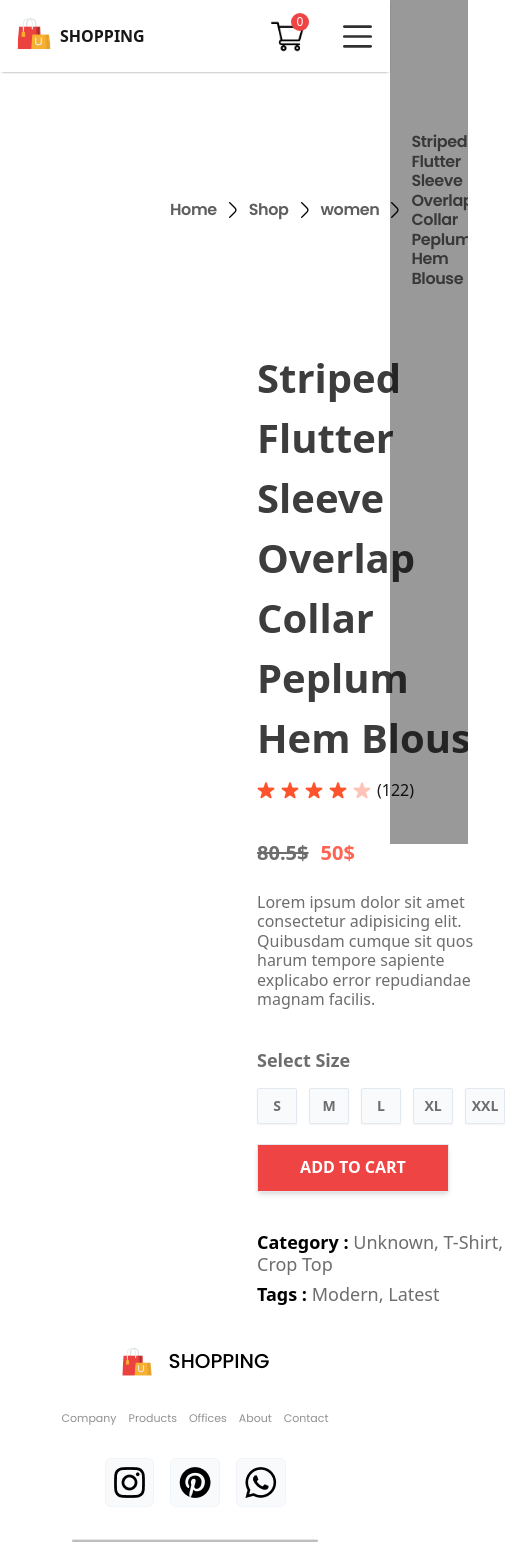
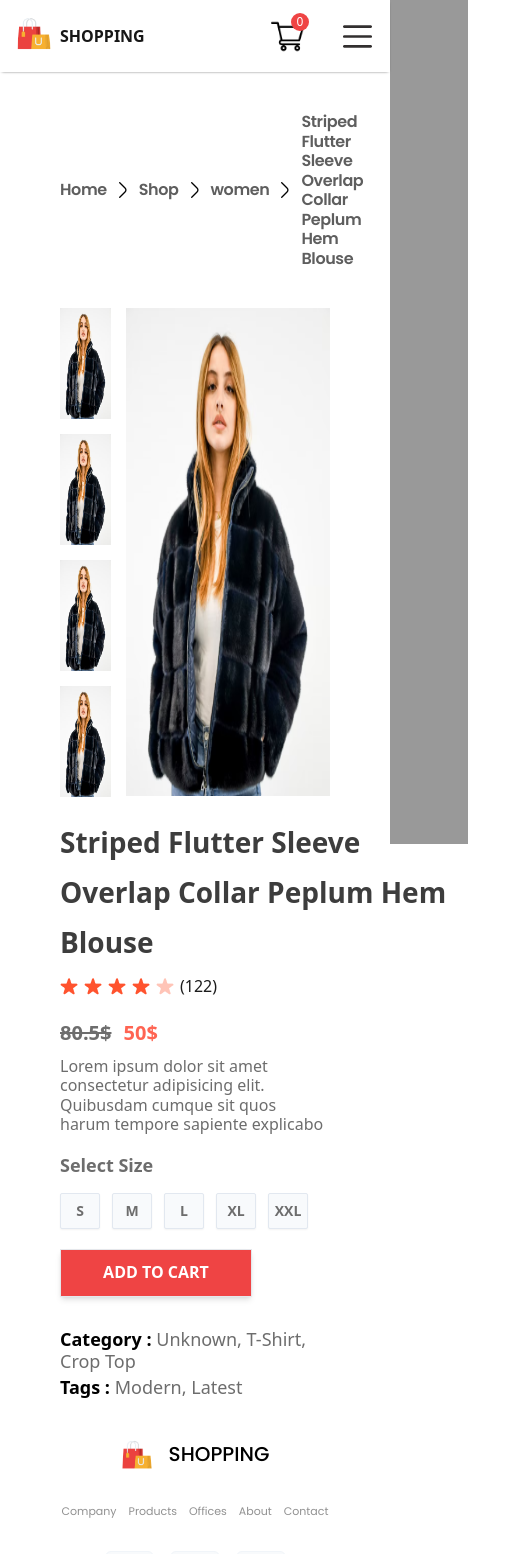
Before and after one commit to Twana9/E-Commerce-React-App, a React (Vite) app: page /product/1 in a window 390 px wide. Shown: the top 1554 px of the page, 505 px wide, since content can reach past the window. Built offline with nearby package versions, Linux system fonts and the light colour scheme; a web font is replaced by a local one.

Commit message:
responsive dispaly product

```diff
--- a/src/Components/BreadScrum.jsx
+++ b/src/Components/BreadScrum.jsx
@@ -5,9 +5,10 @@ export function BreadScrum(props) {
   const { product } = props;
   return (
     <div
-      className="flex items-center gap-2 my-[60px] mx-[170px]
+      className="flex items-center gap-2 my-[60px] mx-[130px]
     font-poppins text-base tracking-tight max-container
-    text-capitalize font-semibold text-[#5e5e5e]"
+    text-capitalize font-semibold text-[#5e5e5e]
+    max-xl:mx-[60px] max-xl:my-[40px]"
     >
       Home
       <img src={newArrow} alt=">" className="" />
--- a/src/Components/ProductDisplay.jsx
+++ b/src/Components/ProductDisplay.jsx
@@ -4,48 +4,67 @@ export function ProductDisplay(props) {
   const { product } = props;
   return (
     <div
-      className="flex  my-0 mx-[170px]
-      max-container "
+      className="flex  my-0 mx-[130px]
+      max-container max-xl:mx-[60px]
+      max-lg:flex-col "
     >
       <div
         className="left flex
-       gap-[17px]"
+       gap-[17px] max-xl:gap-[10px] max-lg:gap-[15px]"
       >
-        <div className="image-list flex flex-col gap-4">
+        <div
+          className="image-list flex flex-col gap-4
+        max-xl:gap-[10px] max-lg:gap-[15px]"
+        >
           <img
             src={product.image}
             alt="item"
-            className="h-[131px] w-[200px] "
+            className="h-[131px] w-[200px]
+            max-xl:h-[111px] max-lg:w-[100px] "
           />
           <img
             src={product.image}
             alt="item"
-            className="h-[131px] w-[200px] "
+            className="h-[131px] w-[200px]
+            max-xl:h-[111px] max-lg:w-[100px] "
           />
           <img
             src={product.image}
             alt="item"
-            className="h-[131px] w-[200px] "
+            className="h-[131px] w-[200px]
+            max-xl:h-[111px] max-lg:w-[100px] "
           />
           <img
             src={product.image}
             alt="item"
-            className="h-[131px] w-[200px] "
+            className="h-[131px] w-[200px]
+            max-xl:h-[111px] max-lg:w-[100px] "
           />
         </div>
         <div className="main-img">
           <img
             src={product.image}
             alt="main-item"
-            className="h-[574px] w-[890px]"
+            className="h-[574px] w-[890px]
+            max-xl:h-[473px] max-xl:w-[700px]
+            max-lg:w-[400px] max-lg:h-[488px]"
           />
         </div>
       </div>
-      <div className="right flex flex-col mx-[70px] ">
-        <h1 className="text-[#3d3d3d] text-[40px] font-bold">{product.name}</h1>
+      <div
+        className="right flex flex-col mx-[70px]
+      max-xl:mx-[30px] max-lg:mx-0 max-lg:mt-[20px]"
+      >
+        <h1
+          className="text-[#3d3d3d] text-[40px] font-bold
+        min-w-[418px] max-xl:text-3xl"
+        >
+          {product.name}
+        </h1>
         <div
           className="right-star flex gap-1.5 items-center
-        text-base text-[#1c1c1c] mt-[13px]"
+        text-base text-[#1c1c1c] mt-[13px]
+        max-xl:mt-[10px]"
         >
           <img src={starIcon} alt="star" />
           <img src={starIcon} alt="star" />
@@ -54,21 +73,26 @@ export function ProductDisplay(props) {
           <img src={starDullIcon} alt="star_dull" />
           <p>(122)</p>
         </div>
-        <div className="flex gap-3 text-xl font-bold mt-10">
+        <div
+          className="flex gap-3 text-xl font-bold mt-10
+        max-xl:mt-6"
+        >
           <div className="text-slate-gray line-through ">
             {product.old_price}$
           </div>
           <div className="text-coral-red">{product.new_price}$</div>
         </div>
-        <div className="text-base text-slate-gray mt-7">
+        <div
+          className="text-base text-slate-gray mt-7
+        max-xl:mt-3"
+        >
           Lorem ipsum dolor sit amet consectetur adipisicing elit. Quibusdam
-          cumque sit quos harum tempore sapiente explicabo error repudiandae
-          magnam facilis.
+          cumque sit quos harum tempore sapiente explicabo
         </div>
         <div>
           <h1
             className="mt-10 text-lg text-slate-gray font-semibold
-          "
+           max-xl:mt-5"
           >
             Select Size
           </h1>
@@ -124,11 +148,14 @@ export function ProductDisplay(props) {
         >
           ADD TO CART
         </button>
-        <p className="text-lg text-slate-gray mt-10">
+        <p
+          className="text-lg text-slate-gray mt-10 max-xl:mt-4
+        max-lg:mt-8"
+        >
           <span className="text-black font-semibold">Category :</span> Unknown,
           T-Shirt, Crop Top
         </p>
-        <p className="text-lg text-slate-gray mt-2">
+        <p className="text-lg text-slate-gray mt-2 max-xl:mt-1">
           <span className="text-black font-semibold">Tags :</span> Modern,
           Latest
         </p>
```
